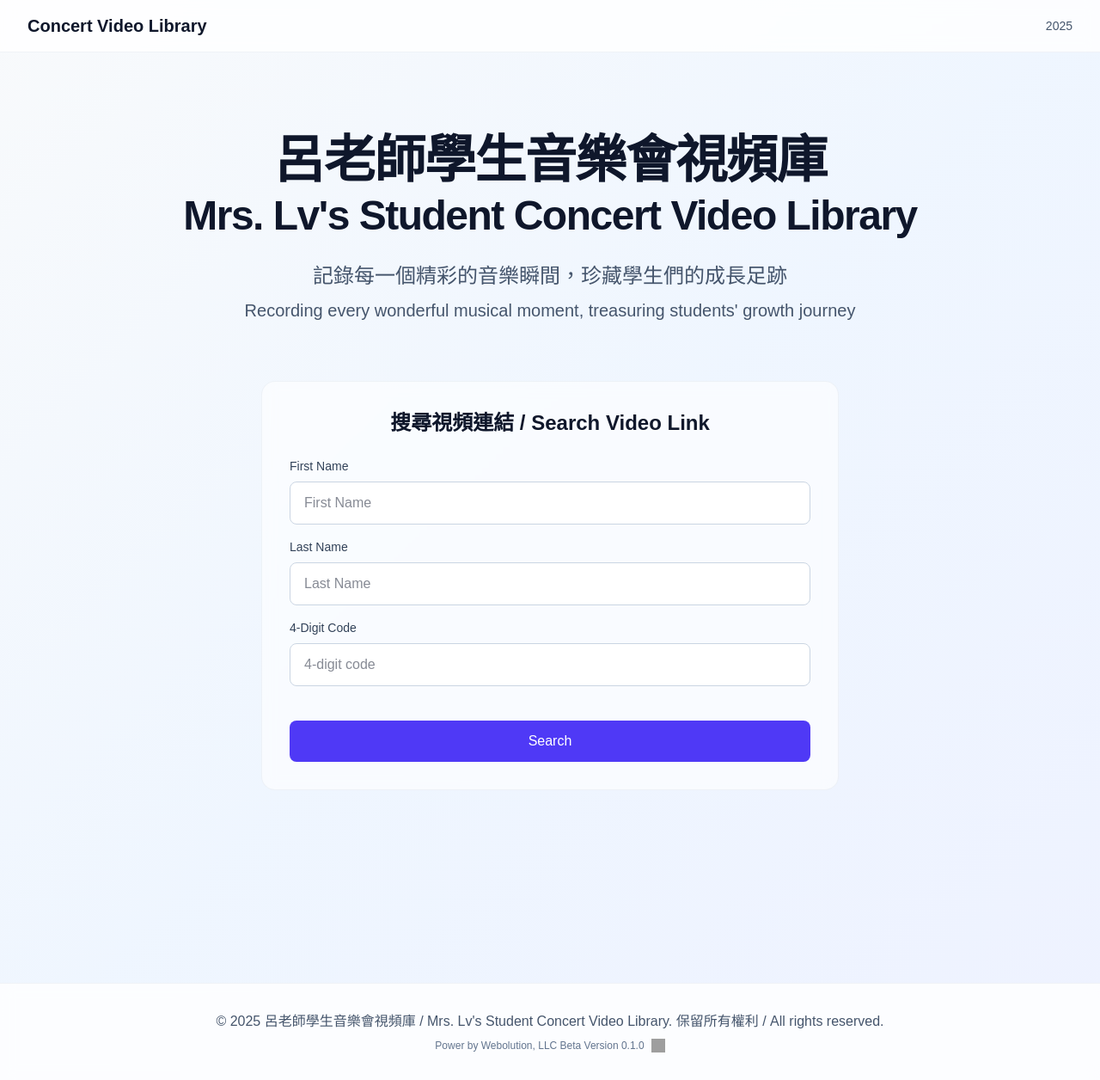
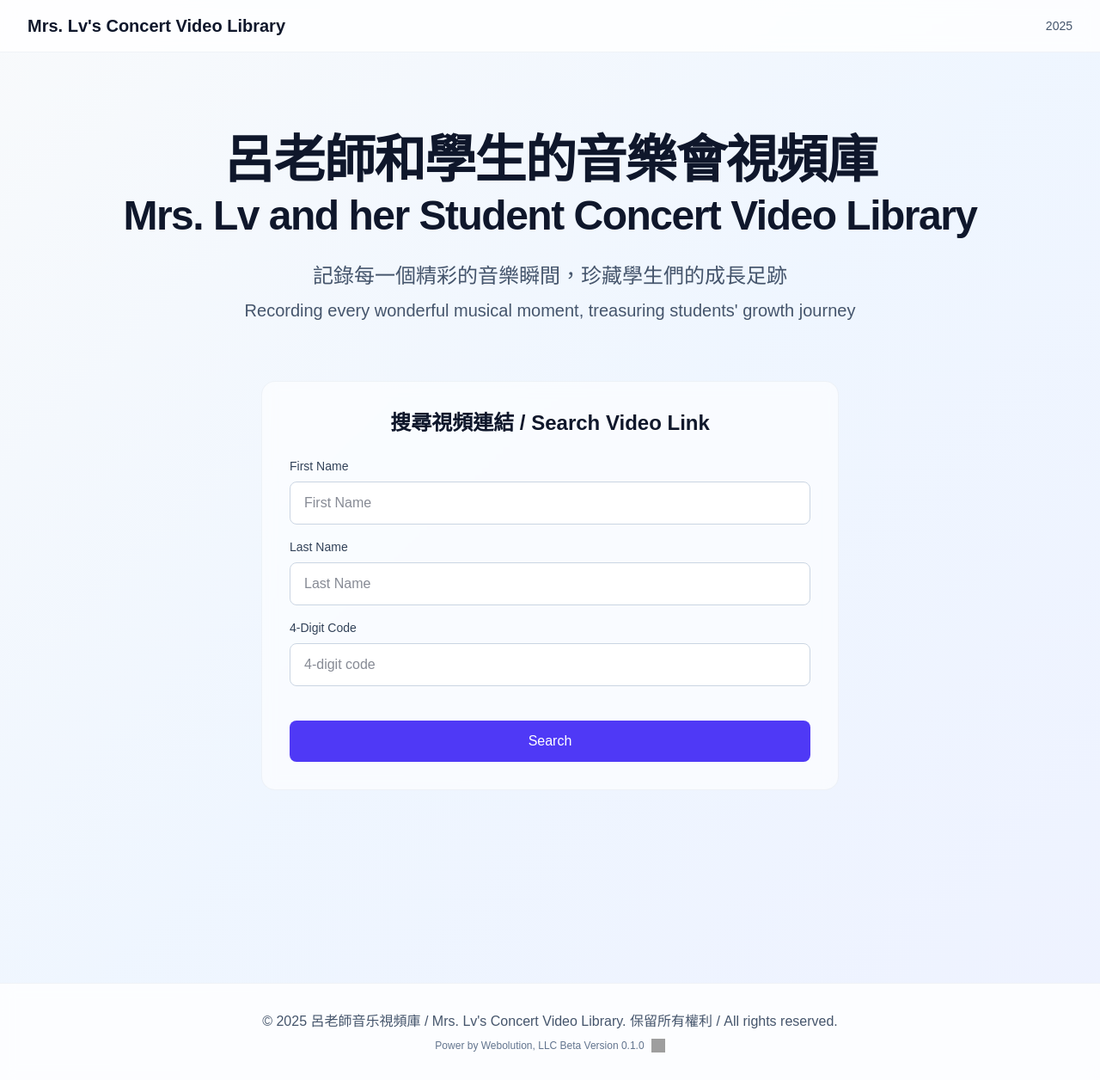
Before and after one commit to yl0xffff/music_video_share, a Next.js app: page / in a window 1280 px wide. Shown: the whole page at 86% size. Built offline with nearby package versions, Linux system fonts and the light colour scheme; grey boxes are pictures that could not be loaded.

Commit message:
modify 人称和主语

```diff
--- a/src/app/page.tsx
+++ b/src/app/page.tsx
@@ -71,7 +71,7 @@ export default function Home() {
         <div className="max-w-7xl mx-auto px-4 sm:px-6 lg:px-8 py-4">
           <nav className="flex items-center justify-between">
             <a href="/" className="text-xl font-bold text-slate-900 dark:text-white hover:text-indigo-600 dark:hover:text-indigo-400 transition-colors">
-              Concert Video Library
+              Mrs. Lv's Concert Video Library
             </a>
             <div className="flex gap-4 text-sm text-slate-600 dark:text-slate-400">
               <a href="#" className="hover:text-slate-900 dark:hover:text-white transition-colors">
@@ -87,8 +87,8 @@ export default function Home() {
         {/* Hero Section */}
         <div className="text-center mb-16">
           <h1 className="text-4xl sm:text-5xl lg:text-6xl font-bold text-slate-900 dark:text-white mb-6 tracking-tight">
-            呂老師學生音樂會視頻庫<br />
-            <span className="text-3xl sm:text-4xl lg:text-5xl">Mrs. Lv's Student Concert Video Library</span>
+            呂老師和學生的音樂會視頻庫<br />
+            <span className="text-3xl sm:text-4xl lg:text-5xl">Mrs. Lv and her Student Concert Video Library</span>
           </h1>
           <p className="text-xl sm:text-2xl text-slate-600 dark:text-slate-300 max-w-3xl mx-auto leading-relaxed">
             記錄每一個精彩的音樂瞬間，珍藏學生們的成長足跡<br />
@@ -205,7 +205,7 @@ export default function Home() {
       <footer className="mt-16 border-t border-slate-200/50 dark:border-slate-700/50 bg-white/80 dark:bg-slate-900/80 backdrop-blur-sm">
         <div className="max-w-7xl mx-auto px-4 sm:px-6 lg:px-8 py-8">
           <div className="text-center text-slate-600 dark:text-slate-400">
-            <p>© 2025 呂老師學生音樂會視頻庫 / Mrs. Lv's Student Concert Video Library. 保留所有權利 / All rights reserved.</p>
+            <p>© 2025 呂老師音乐視頻庫 / Mrs. Lv's Concert Video Library. 保留所有權利 / All rights reserved.</p>
             <p className="mt-2 text-xs text-slate-500 dark:text-slate-500 flex items-center justify-center gap-2">
               Power by Webolution, LLC Beta Version 0.1.0
               <a
```
